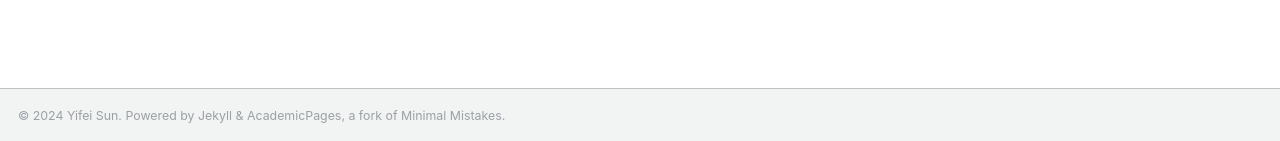
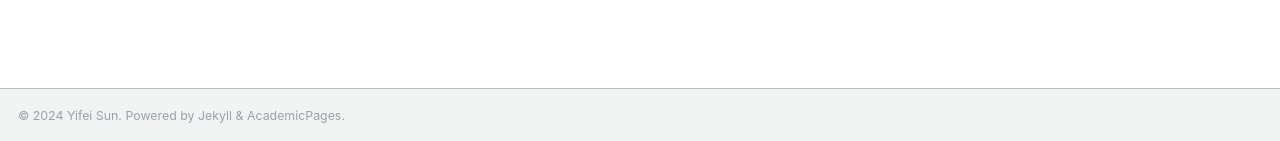
Before and after one commit to Iffy-Sun/iffy-sun.github.io, a Jekyll site: the page built from _pages/about.md, in a window 1280 px wide. Shown: the part 756-897 px from the top of the page. Built offline with Jekyll 4.4.1, drawn with Linux system fonts in a browser that asks for light colours.

Commit message:
edit footer

```diff
--- a/_includes/footer.html
+++ b/_includes/footer.html
@@ -19,4 +19,4 @@
 </div>
 {% endif %} -->
 
-<div class="page__footer-copyright">&copy; {{ site.time | date: '%Y' }} {{ site.name | default: site.title }}. {{ site.data.ui-text[site.locale].powered_by | default: "Powered by" }} <a href="http://jekyllrb.com" rel="nofollow">Jekyll</a> &amp; <a href="https://github.com/academicpages/academicpages.github.io">AcademicPages</a>, a fork of <a href="https://mademistakes.com/work/minimal-mistakes-jekyll-theme/" rel="nofollow">Minimal Mistakes</a>.</div>
+<div class="page__footer-copyright">&copy; {{ site.time | date: '%Y' }} {{ site.name | default: site.title }}. {{ site.data.ui-text[site.locale].powered_by | default: "Powered by" }} <a href="http://jekyllrb.com" rel="nofollow" target="_blank">Jekyll</a> &amp; <a href="https://github.com/academicpages/academicpages.github.io" target="_blank">AcademicPages</a>.</div>
```
